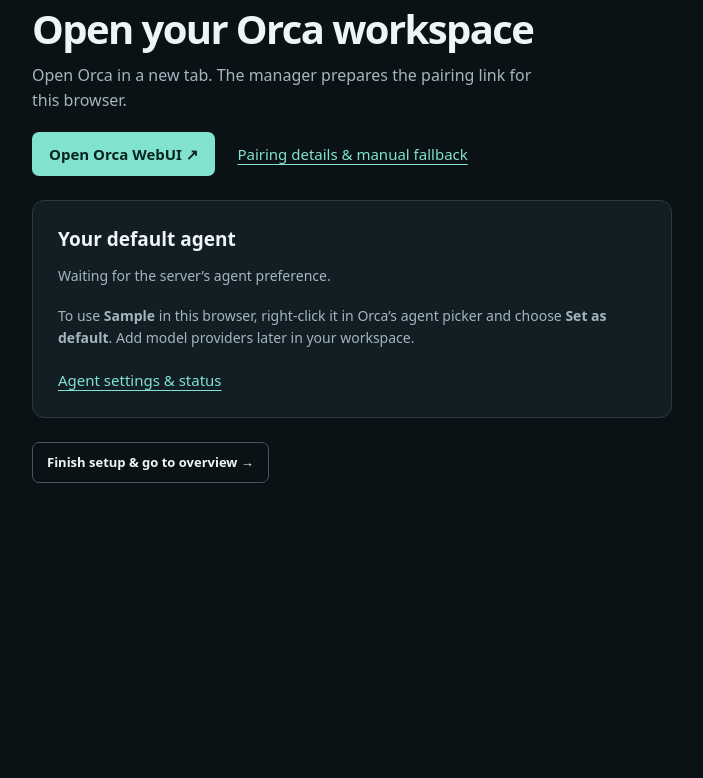
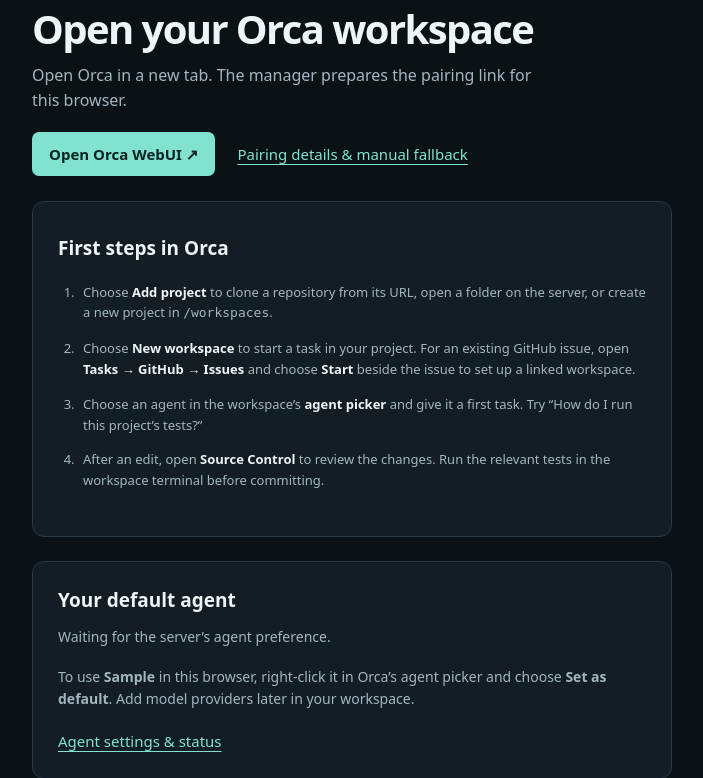
Before and after one commit to geco91/orca-server-manager, a Python web app: template manager/templates/welcome.html in a window 1280 px wide. Shown: the part 201-979 px from the top of the page, without its empty margins (288-991 px from the left). Before the commit the page ends 684 px from the top, so only its background shows below. Run offline with Jinja, Linux system fonts and the light colour scheme; the template is opened without the code that fills it: most values are stand-ins (such as "Sample title", 1, 10 or a date in 2020).

Commit message:
Guide the first project, workspace and agent in Orca WebUI

```diff
--- /dev/null
+++ b/manager/templates/_orca_first_steps.html
@@ -0,0 +1,9 @@
+<section class="panel guide" aria-labelledby="orca-first-steps-title">
+  <h2 id="orca-first-steps-title">First steps in Orca</h2>
+  <ol class="guide-list">
+    <li>Choose <strong>Add project</strong> to clone a repository from its URL, open a folder on the server, or create a new project in <code>/workspaces</code>.</li>
+    <li>Choose <strong>New workspace</strong> to start a task in your project. For an existing GitHub issue, open <strong>Tasks → GitHub → Issues</strong> and choose <strong>Start</strong> beside the issue to set up a linked workspace.</li>
+    <li>Choose an agent in the workspace’s <strong>agent picker</strong> and give it a first task. Try “How do I run this project’s tests?”</li>
+    <li>After an edit, open <strong>Source Control</strong> to review the changes. Run the relevant tests in the workspace terminal before committing.</li>
+  </ol>
+</section>
--- a/manager/templates/welcome.html
+++ b/manager/templates/welcome.html
@@ -19,6 +19,7 @@
 <h1>Open your Orca workspace</h1>
 <p class="setup-intro">Open Orca in a new tab. The manager prepares the pairing link for this browser.</p>
 {% include '_open_orca.html' %}
+{% include '_orca_first_steps.html' %}
 <section class="panel setup-agent"><h2>Your default agent</h2>
 {% for row in status.integrations.providers.checks if row.name == 'Host default agent' %}<p>Server preference <strong>{{ row.value }}</strong></p>{% else %}<p>Waiting for the server’s agent preference.</p>{% endfor %}
 {% if status.runtime.opencode_agent %}<p>To use <strong>{{ status.runtime.opencode_agent }}</strong> in this browser, right-click it in Orca’s agent picker and choose <strong>Set as default</strong>. Add model providers later in your workspace.</p>{% else %}<p>Choose your browser’s default in Orca’s agent picker. The server has not reported an installed OpenCode version yet.</p>{% endif %}
--- a/mock/app.js
+++ b/mock/app.js
@@ -85,7 +85,9 @@
   }
   function welcome() {
     if (state.page==='launch') return heading('STEP 2 OF 2','Open your Orca workspace','OpenCode 2 is the server default. In Orca’s agent picker, choose Set as default for this browser.')+
-      `<section class="panel"><button data-action="preview-orca">Open Orca WebUI ↗</button><p id="launch-result" role="status"></p></section><p>${setupButton('overview','Finish setup &amp; go to overview →',true)}</p>`;
+      `<section class="panel"><button data-action="preview-orca">Open Orca WebUI ↗</button><p id="launch-result" role="status"></p></section>`+
+      document.getElementById('orca-first-steps').innerHTML+
+      `<p>${setupButton('overview','Finish setup &amp; go to overview →',true)}</p>`;
     return heading('STEP 1 OF 2','Connect your Git accounts','Choose where you keep your repositories, or continue to Orca now.')+
       `<section class="panel"><div class="button-row">${['github','gitlab','forgejo'].map(id=>setupButton(id, services.find(s=>s.id===id).title)).join('')}</div></section><p>${setupButton('launch','Continue to Orca →')}</p>`;
   }
--- a/mock/index.html
+++ b/mock/index.html
@@ -28,6 +28,7 @@
     <button class="quiet" data-action="reset">Reset</button>
   </div>
   <main id="app"></main>
+  <template id="orca-first-steps"><!-- ORCA_FIRST_STEPS --></template>
   <div id="announcer" class="sr-only" role="status" aria-live="polite"></div>
   <dialog id="demo-help" aria-labelledby="help-title">
     <div class="dialog-body"><span class="eyebrow">ABOUT THIS PREVIEW</span><h2 id="help-title">Manage the server. Work in Orca.</h2><p>This offline prototype shows native setup guides, technical status checks, version selection, updates and rollback.</p><p>The version list is an offline snapshot of official Orca releases from 16 November 2026. It is not loaded live. The manager provides no local stability rating or version approval.</p><p>All actions stay in this tab. No accounts are connected, agents started, images built or real data saved or restored. Reloading resets the demo.</p><button data-action="close-help">Got it</button></div>
```
Also changed, not shown: scripts/export-mock.py (+7 -2 lines), tests/test_guided_setup.py (+7 -0 lines).
